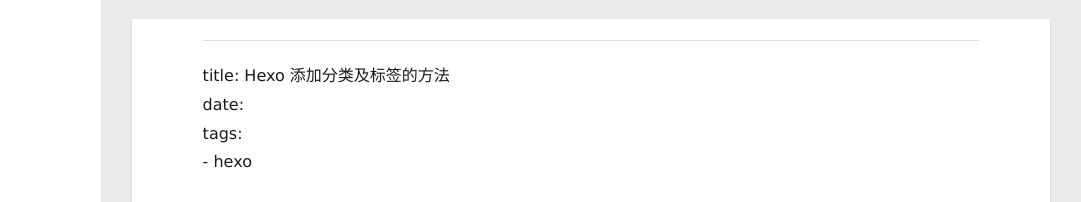
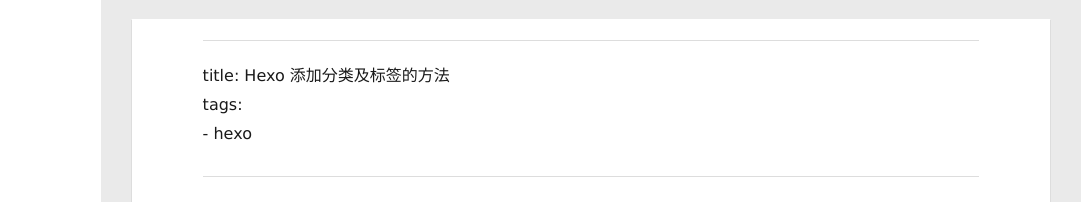
Before and after one commit to PandaCalm/PandaCalm.github.io, a plain HTML site: page index.html in a window 1280 px wide. Shown: the part 415-617 px from the top of the page, 199-1280 px from the left. Drawn offline with Linux system fonts and the light colour scheme.

Commit message:
Site updated: 2019-08-27 09:48:59

```diff
--- a/index.html
+++ b/index.html
@@ -215,7 +215,7 @@
     <div class="article-entry" itemprop="articleBody">
 
         <hr>
-<p>title: Hexo 添加分类及标签的方法<br>date:<br>tags:<br>    - hexo</p>
+<p>title: Hexo 添加分类及标签的方法<br>tags:<br>    - hexo</p>
 <hr>
 <h1 id="tags-categories的使用"><a href="#tags-categories的使用" class="headerlink" title="tags , categories的使用"></a>tags , categories的使用</h1><figure class="highlight plain"><table><tr><td class="gutter"><pre><span class="line">1</span><br><span class="line">2</span><br><span class="line">3</span><br><span class="line">4</span><br><span class="line">5</span><br><span class="line">6</span><br><span class="line">7</span><br><span class="line">8</span><br><span class="line">9</span><br><span class="line">10</span><br></pre></td><td class="code"><pre><span class="line"></span><br><span class="line">title: Hexo 添加分类及标签  </span><br><span class="line"></span><br><span class="line">date: 2012-12-12 12:12:12  </span><br><span class="line"></span><br><span class="line">categories:   </span><br><span class="line">	- Hexo</span><br><span class="line"></span><br><span class="line">tags:  </span><br><span class="line">	- python</span><br></pre></td></tr></table></figure>
 
```
Also changed, not shown: 2019/08/26/tags , categories的使用/index.html (+5 -5 lines).
